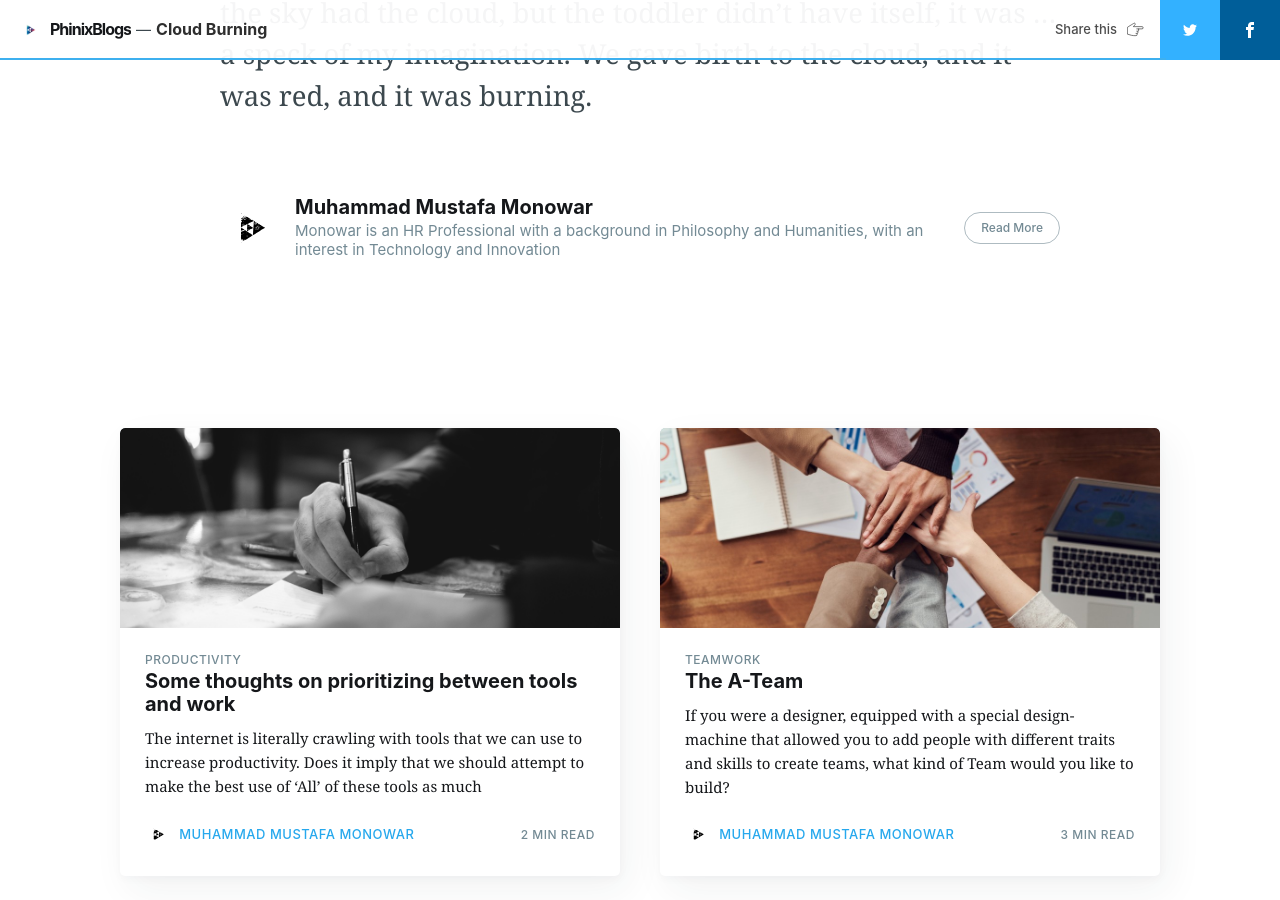
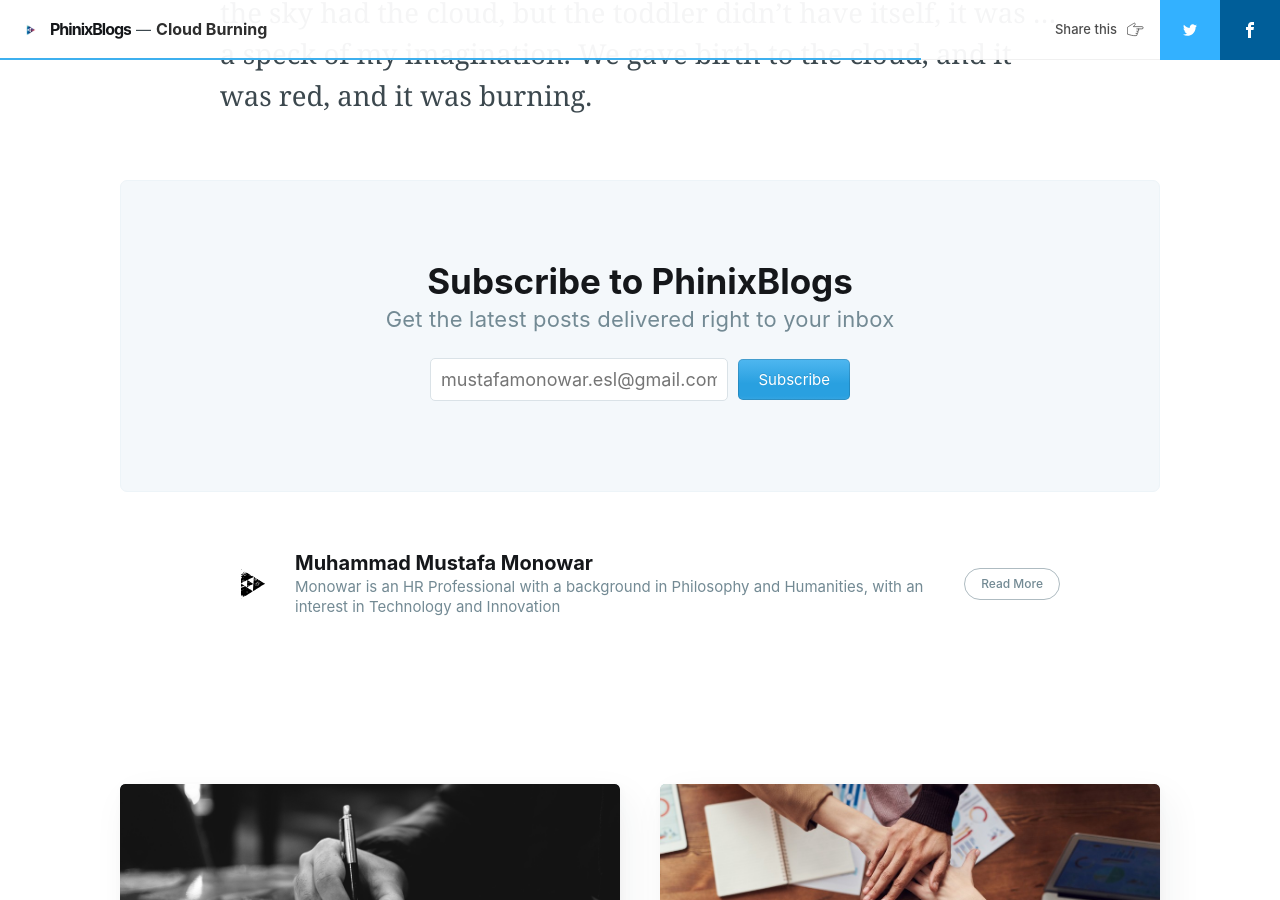
Before and after one commit to phinixgreen/phinixblogs, a Jekyll site: the page built from _posts/2021-01-26-Cloud Burning.md, in a window 1280 px wide and 900 px high, scrolled down 1222 px. Built offline with Jekyll 4.4.1, drawn with Linux system fonts in a browser that asks for light colours; nearby versions of some CDN libraries; comment, search, counter and statistics services are not loaded; part of the change alters nothing that is shown.

Commit message:
subscribe added

```diff
--- a/_config.yml
+++ b/_config.yml
@@ -19,7 +19,7 @@ CNAME: #add cname for website to be created
 
 # Social info
 navigation: True # show the navbar links
-subscribers: False # you need to connect an external service for this to work,
+subscribers: True # you need to connect an external service for this to work,
 # if 'True' the submit button is disabled for now, but you can change that
 # by editing `_includes/subscribe-form.html`
 twitter: mmmonowar # replace by your username
--- a/_includes/subscribe-form.html
+++ b/_includes/subscribe-form.html
@@ -1,11 +1,10 @@
-<!--
+
 <form method="post" action="/subscribe/" class="">
     <input class="confirm" type="hidden" name="confirm"  /><input class="location" type="hidden" name="location"  /><input class="referrer" type="hidden" name="referrer"  />
 
     <div class="form-group">
-        <input class="subscribe-email" type="email" name="email"  placeholder="youremail@example.com" />
+        <input class="subscribe-email" type="email" name="email"  placeholder="mustafamonowar.esl@gmail.com" />
     </div>
     <button class="" type="submit" {% unless site.subscribe %}disabled{% endunless %}><span>Subscribe</span></button>
     <script type="text/javascript">(function(g,h,o,s,t){h[o]('.location')[s]=h[o]('.location')[s] || g.location.href;h[o]('.referrer')[s]=h[o]('.referrer')[s] || h.referrer;})(window,document,'querySelector','value');</script>
 </form>
--->
```
